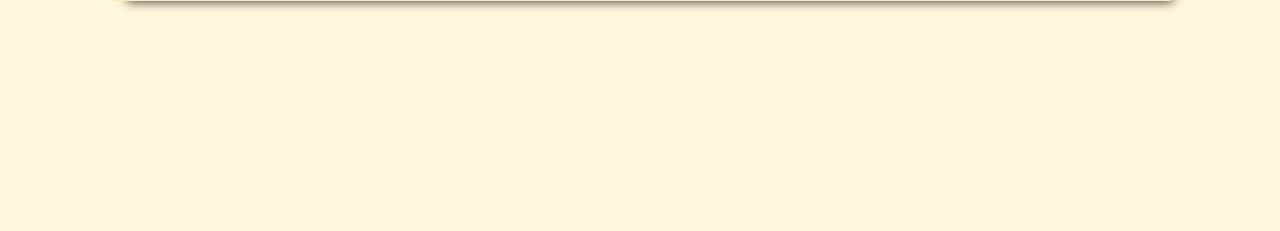
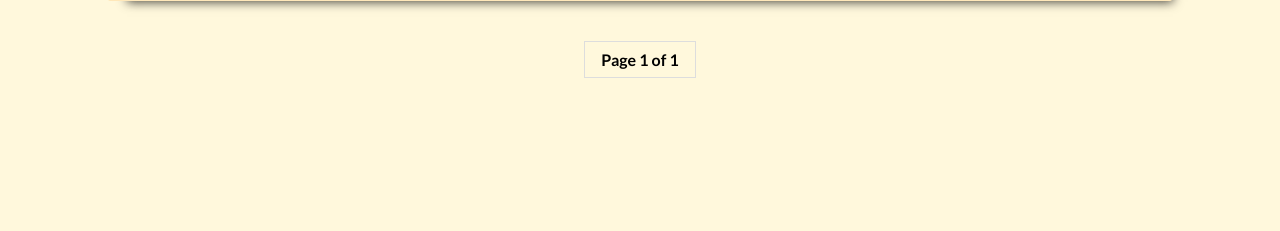
Before and after one commit to kstrashimirov/exam-web-framework, a Django app: page /reviews/all/1/ in a window 1280 px wide. Shown: the part 493-724 px from the top of the page. Run offline with Django 4.2, Linux system fonts and the light colour scheme; tables that the repository leaves empty hold one stand-in row (values such as "Sample post").

Commit message:
cleaned settings.py and add pagination to reviews

```diff
--- a/travel/templates/web/countries.html
+++ b/travel/templates/web/countries.html
@@ -23,7 +23,7 @@
 
         {% endfor %}
     {% endif %}
-
+<br>
     {% if countries %}
         <div class="pagination">
             {% if countries.has_previous %}
--- a/travel/templates/web/resorts.html
+++ b/travel/templates/web/resorts.html
@@ -23,7 +23,7 @@
 
         {% endfor %}
     {% endif %}
-
+<br>
 {% if resorts %}
     <div class="pagination">
         {% if resorts.has_previous %}
--- a/travel/templates/web/reviews.html
+++ b/travel/templates/web/reviews.html
@@ -24,5 +24,18 @@
             </div>
         {% endfor %}
     {% endif %}
-
+    <br>
+{% if reviews %}
+    <div class="pagination">
+        {% if reviews.has_previous %}
+            <a class="page-link" href="?page=1">&laquo</a>
+            <a class="page-link" href="?page={{ reviews.previous_page_number }}">Previous</a>
+        {% endif %}
+        <a class="page-link" href="">Page {{ reviews.number }} of {{ reviews.paginator.num_pages }}</a>
+        {% if resorts.has_next %}
+            <a class="page-link" href="?page={{ reviews.next_page_number }}">Next</a>
+            <a class="page-link" href="?page={{ reviews.paginator.num_pages }}">&raquo</a>
+        {% endif %}
+    </div>
+    {% endif %}
 {% endblock %}
--- a/travel/travel/web/views.py
+++ b/travel/travel/web/views.py
@@ -73,7 +73,7 @@ def remove_country(request, pk):
 
 
 def view_countries(request):
-    p = Paginator(Country.objects.all(), 2)
+    p = Paginator(Country.objects.all().order_by('id'), 2)
     page = request.GET.get('page')
     countries = p.get_page(page)
 
@@ -116,7 +116,7 @@ def view_all_resorts(request):
     countries = Country.objects.all()
     # resorts = Resort.objects.all()
 
-    p = Paginator(Resort.objects.all(), 1)
+    p = Paginator(Resort.objects.all().order_by('country_id'), 1)
     page = request.GET.get('page')
     resorts = p.get_page(page)
 
@@ -209,7 +209,9 @@ def add_review(request):
 def view_all_reviews(request, pk):
     countries = Country.objects.get(pk=pk)
     resorts = Resort.objects.get(id=pk)
-    reviews = Review.objects.filter(resort_id=pk)
+    p = Paginator(Review.objects.filter(resort_id=pk), 1)
+    page = request.GET.get('page')
+    reviews = p.get_page(page)
 
     context = {
         'countries': countries,
```
Also changed, not shown: travel/travel/settings.py (+3 -17 lines).
